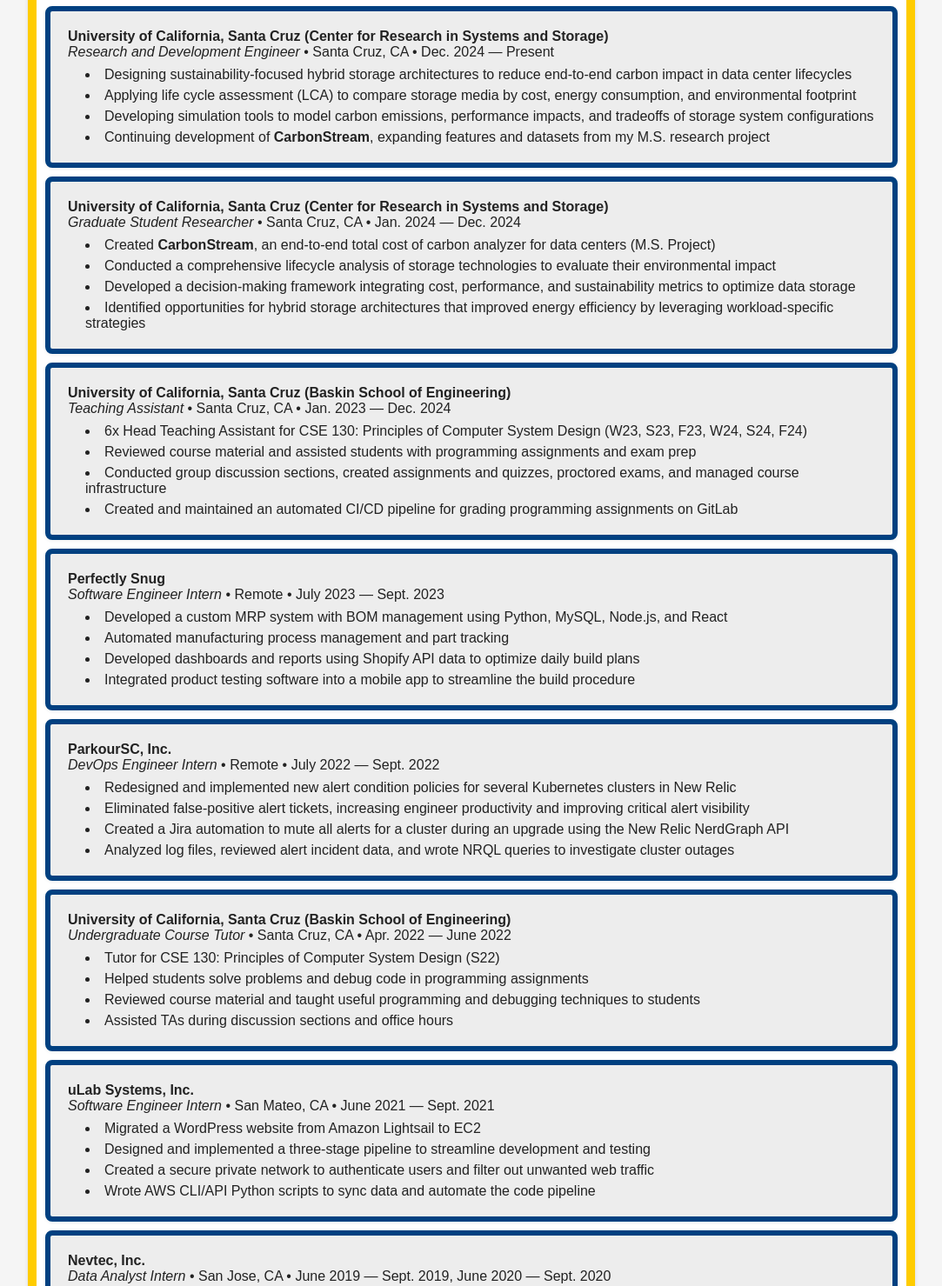
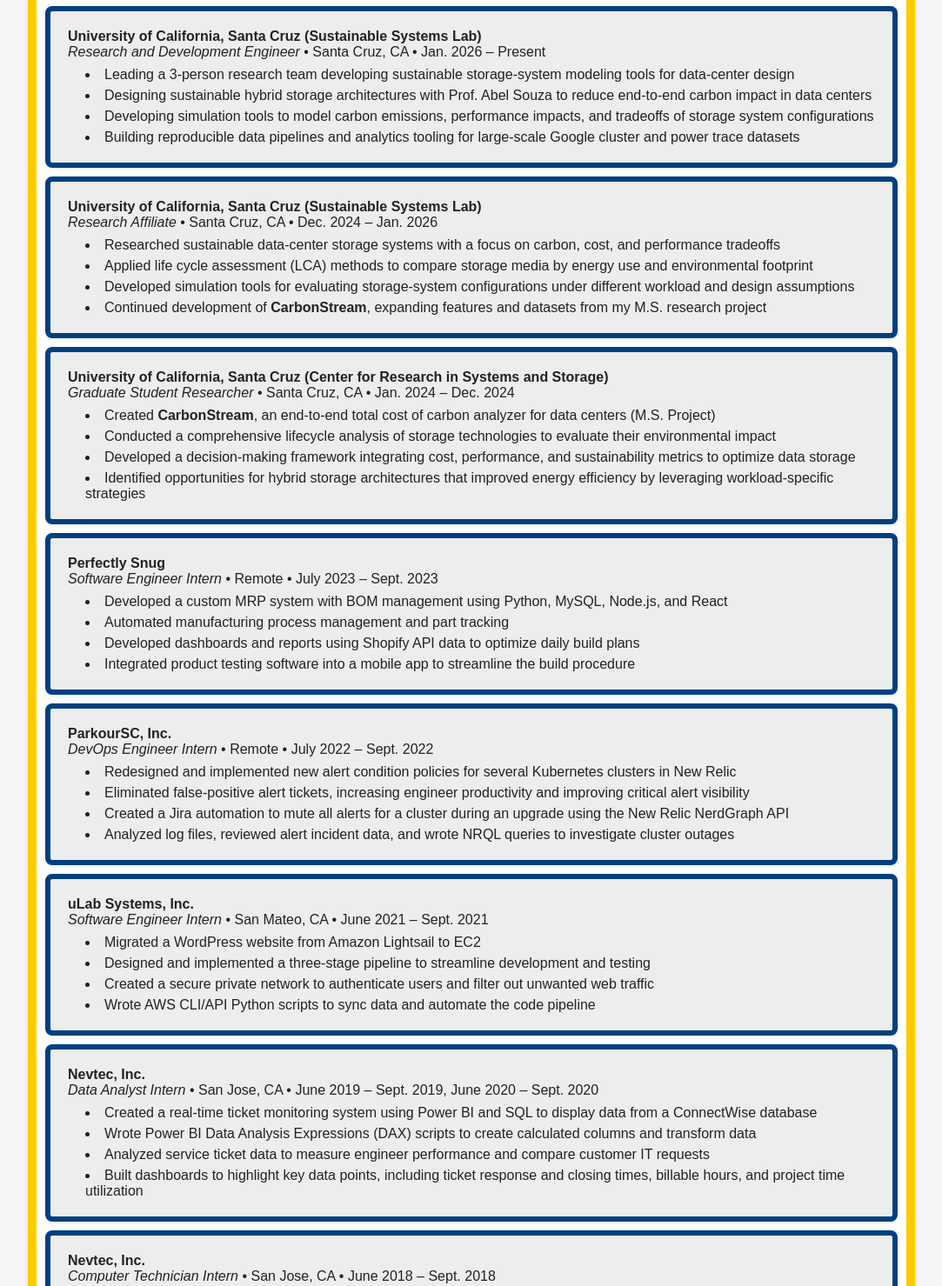
Before and after one commit to melliott18/melliott18.github.io, a plain HTML site: page index.html in a window 1280 px wide. Shown: the part 1188-2667 px from the top of the page at 87% size, without its empty margins (188-1271 px from the left). Drawn offline with Linux system fonts and the light colour scheme.

Commit message:
feat: added a new position and project and split industry and teaching experience into two sections

```diff
--- a/index.html
+++ b/index.html
@@ -433,6 +433,7 @@
             <li><a href="#about">About</a></li>
             <li><a href="#education">Education</a></li>
             <li><a href="#experience">Experience</a></li>
+            <li><a href="#teaching">Teaching</a></li>
             <li><a href="#projects">Projects</a></li>
             <li><a href="#skills">Skills</a></li>
             <li><a href="#contact">Contact</a></li>
@@ -518,18 +519,28 @@
             <h2>Experience</h2>
             <div class="section-list">
                 <div class="section-item">
-                    <strong>University of California, Santa Cruz (Center for Research in Systems and Storage)</strong><br>
-                    <em>Research and Development Engineer</em> • Santa Cruz, CA • <span>Dec. 2024 — Present</span>
+                    <strong>University of California, Santa Cruz (Sustainable Systems Lab)</strong><br>
+                    <em>Research and Development Engineer</em> • Santa Cruz, CA • <span>Jan. 2026 – Present</span>
                     <ul>
-                        <li>Designing sustainability-focused hybrid storage architectures to reduce end-to-end carbon impact in data center lifecycles</li>
-                        <li>Applying life cycle assessment (LCA) to compare storage media by cost, energy consumption, and environmental footprint</li>
+                        <li>Leading a 3-person research team developing sustainable storage-system modeling tools for data-center design</li>
+                        <li>Designing sustainable hybrid storage architectures with Prof. Abel Souza to reduce end-to-end carbon impact in data centers</li>
                         <li>Developing simulation tools to model carbon emissions, performance impacts, and tradeoffs of storage system configurations</li>
-                        <li>Continuing development of <strong>CarbonStream</strong>, expanding features and datasets from my M.S. research project</li>
+                        <li>Building reproducible data pipelines and analytics tooling for large-scale Google cluster and power trace datasets</li>
+                    </ul>
+                </div>
+                <div class="section-item">
+                    <strong>University of California, Santa Cruz (Sustainable Systems Lab)</strong><br>
+                    <em>Research Affiliate</em> • Santa Cruz, CA • <span>Dec. 2024 – Jan. 2026</span>
+                    <ul>
+                        <li>Researched sustainable data-center storage systems with a focus on carbon, cost, and performance tradeoffs</li>
+                        <li>Applied life cycle assessment (LCA) methods to compare storage media by energy use and environmental footprint</li>
+                        <li>Developed simulation tools for evaluating storage-system configurations under different workload and design assumptions</li>
+                        <li>Continued development of <strong>CarbonStream</strong>, expanding features and datasets from my M.S. research project</li>
                     </ul>
                 </div>
                 <div class="section-item">
                     <strong>University of California, Santa Cruz (Center for Research in Systems and Storage)</strong><br>
-                    <em>Graduate Student Researcher</em> • Santa Cruz, CA • <span>Jan. 2024 — Dec. 2024</span>
+                    <em>Graduate Student Researcher</em> • Santa Cruz, CA • <span>Jan. 2024 – Dec. 2024</span>
                     <ul>
                         <li>Created <strong>CarbonStream</strong>, an end-to-end total cost of carbon analyzer for data centers (M.S. Project)</li>
                         <li>Conducted a comprehensive lifecycle analysis of storage technologies to evaluate their environmental impact</li>
@@ -538,18 +549,8 @@
                     </ul>
                 </div>
                 <div class="section-item">
-                    <strong>University of California, Santa Cruz (Baskin School of Engineering)</strong><br>
-                    <em>Teaching Assistant</em> • Santa Cruz, CA • <span>Jan. 2023 — Dec. 2024</span>
-                    <ul>
-                        <li>6x Head Teaching Assistant for CSE 130: Principles of Computer System Design (W23, S23, F23, W24, S24, F24)</li>
-                        <li>Reviewed course material and assisted students with programming assignments and exam prep</li>
-                        <li>Conducted group discussion sections, created assignments and quizzes, proctored exams, and managed course infrastructure</li>
-                        <li>Created and maintained an automated CI/CD pipeline for grading programming assignments on GitLab</li>
-                    </ul>
-                </div>
-                <div class="section-item">
                     <strong>Perfectly Snug</strong><br>
-                    <em>Software Engineer Intern</em> • Remote • <span>July 2023 — Sept. 2023</span>
+                    <em>Software Engineer Intern</em> • Remote • <span>July 2023 – Sept. 2023</span>
                     <ul>
                         <li>Developed a custom MRP system with BOM management using Python, MySQL, Node.js, and React</li>
                         <li>Automated manufacturing process management and part tracking</li>
@@ -559,7 +560,7 @@
                 </div>
                 <div class="section-item">
                     <strong>ParkourSC, Inc.</strong><br>
-                    <em>DevOps Engineer Intern</em> • Remote • <span>July 2022 — Sept. 2022</span>
+                    <em>DevOps Engineer Intern</em> • Remote • <span>July 2022 – Sept. 2022</span>
                     <ul>
                         <li>Redesigned and implemented new alert condition policies for several Kubernetes clusters in New Relic</li>
                         <li>Eliminated false-positive alert tickets, increasing engineer productivity and improving critical alert visibility</li>
@@ -568,18 +569,8 @@
                     </ul>
                 </div>
                 <div class="section-item">
-                    <strong>University of California, Santa Cruz (Baskin School of Engineering)</strong><br>
-                    <em>Undergraduate Course Tutor</em> • Santa Cruz, CA • <span>Apr. 2022 — June 2022</span>
-                    <ul>
-                        <li>Tutor for CSE 130: Principles of Computer System Design (S22)</li>
-                        <li>Helped students solve problems and debug code in programming assignments</li>
-                        <li>Reviewed course material and taught useful programming and debugging techniques to students</li>
-                        <li>Assisted TAs during discussion sections and office hours</li>
-                    </ul>
-                </div>
-                <div class="section-item">
                     <strong>uLab Systems, Inc.</strong><br>
-                    <em>Software Engineer Intern</em> • San Mateo, CA • <span>June 2021 — Sept. 2021</span>
+                    <em>Software Engineer Intern</em> • San Mateo, CA • <span>June 2021 – Sept. 2021</span>
                     <ul>
                         <li>Migrated a WordPress website from Amazon Lightsail to EC2</li>
                         <li>Designed and implemented a three-stage pipeline to streamline development and testing</li>
@@ -589,7 +580,7 @@
                 </div>
                 <div class="section-item">
                     <strong>Nevtec, Inc.</strong><br>
-                    <em>Data Analyst Intern</em> • San Jose, CA • <span>June 2019 — Sept. 2019, June 2020 — Sept. 2020</span>
+                    <em>Data Analyst Intern</em> • San Jose, CA • <span>June 2019 – Sept. 2019, June 2020 – Sept. 2020</span>
                     <ul>
                         <li>Created a real-time ticket monitoring system using Power BI and SQL to display data from a ConnectWise database</li>
                         <li>Wrote Power BI Data Analysis Expressions (DAX) scripts to create calculated columns and transform data</li>
@@ -599,7 +590,7 @@
                 </div>
                 <div class="section-item">
                     <strong>Nevtec, Inc.</strong><br>
-                    <em>Computer Technician Intern</em> • San Jose, CA • <span>June 2018 — Sept. 2018</span>
+                    <em>Computer Technician Intern</em> • San Jose, CA • <span>June 2018 – Sept. 2018</span>
                     <ul>
                         <li>Wrote custom batch scripts to automate and speed up PC setups</li>
                         <li>Configured new PCs for customers</li>
@@ -609,9 +600,45 @@
                 </div>
             </div>
         </section>
+
+        <section id="teaching">
+            <h2>Teaching</h2>
+            <div class="section-list">
+                <div class="section-item">
+                    <strong>University of California, Santa Cruz (Baskin School of Engineering)</strong><br>
+                    <em>Teaching Assistant</em> • Santa Cruz, CA • <span>Jan. 2023 – Dec. 2024</span>
+                    <ul>
+                        <li>6x Head Teaching Assistant for CSE 130: Principles of Computer System Design (W23, S23, F23, W24, S24, F24)</li>
+                        <li>Reviewed course material and assisted students with programming assignments and exam prep</li>
+                        <li>Conducted group discussion sections, created assignments and quizzes, proctored exams, and managed course infrastructure</li>
+                        <li>Created and maintained an automated CI/CD pipeline for grading programming assignments on GitLab</li>
+                    </ul>
+                </div>
+                <div class="section-item">
+                    <strong>University of California, Santa Cruz (Baskin School of Engineering)</strong><br>
+                    <em>Undergraduate Course Tutor</em> • Santa Cruz, CA • <span>Apr. 2022 – June 2022</span>
+                    <ul>
+                        <li>Tutor for CSE 130: Principles of Computer System Design (S22)</li>
+                        <li>Helped students solve problems and debug code in programming assignments</li>
+                        <li>Reviewed course material and taught useful programming and debugging techniques to students</li>
+                        <li>Assisted TAs during discussion sections and office hours</li>
+                    </ul>
+                </div>
+            </div>
+        </section>
+
         <section id="projects">
             <h2>Projects</h2>
             <div class="section-list">
+
+                <div class="section-item">
+                    <strong>Large-Scale Data Infrastructure Platform</strong> (Jan. 2026 – Present)
+                    <ul>
+                        <li>Built reproducible data pipelines to ingest, organize, and process large-scale Google cluster and power datasets</li>
+                        <li>Developed DuckDB and Parquet workflows to enable scalable querying, schema mirroring, and repeatable analytics</li>
+                        <li>Created reusable CLI, testing, and ingestion tooling for bounded experiments and simulator-ready workload analysis</li>
+                    </ul>
+                </div>
 
                 <div class="section-item">
                     <strong>CogniStore: An AI-Powered Data Lifecycle Manager</strong> (2025 – Present)
```
Also changed, not shown: 2 other files.
